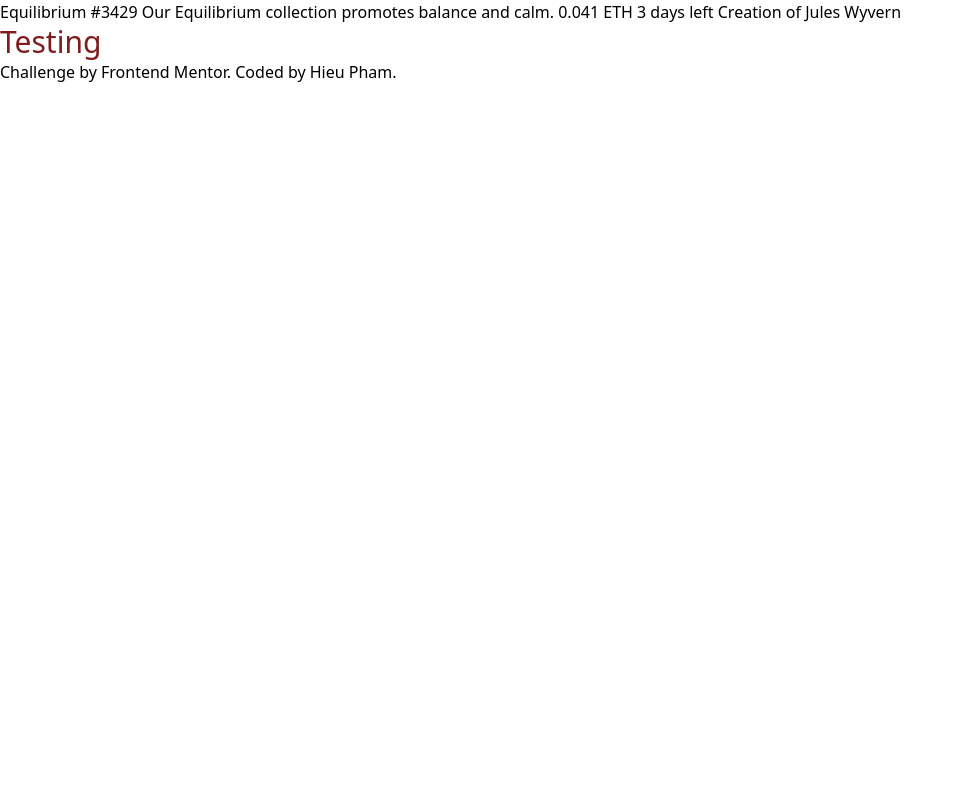
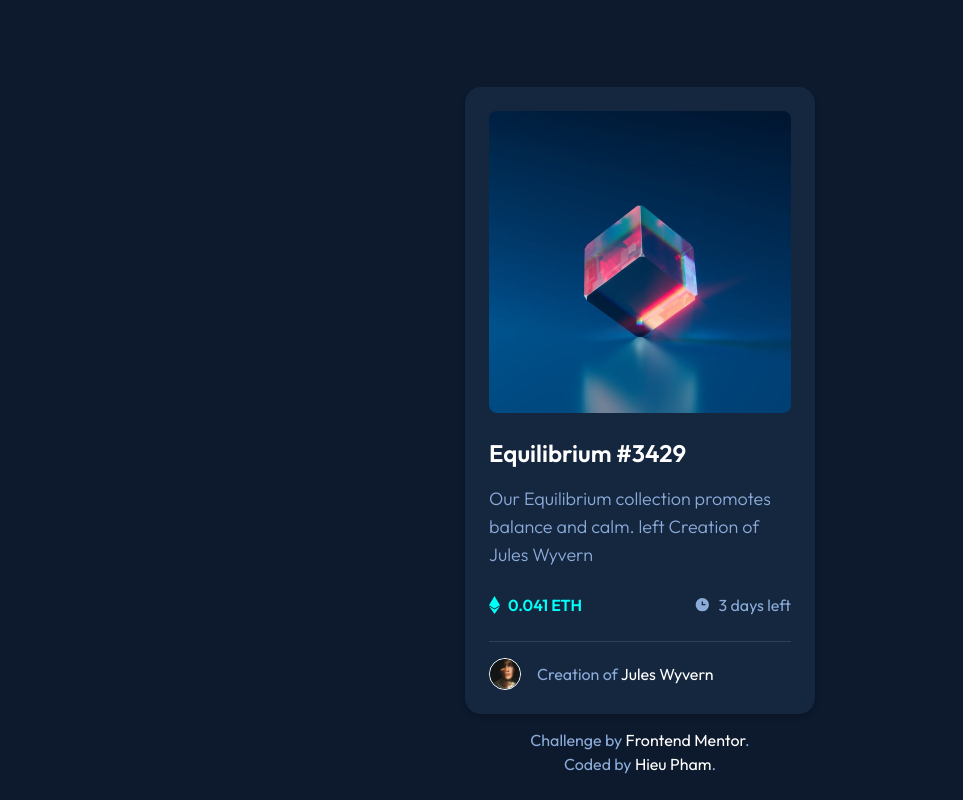
Before and after one commit to hieupm2096/nft-preview-card-component, a website: page src/index.html in a window 1280 px wide. Shown: the whole page, without its empty margins (0-963 px from the left). Drawn offline with Linux system fonts and the light colour scheme.

Commit message:
add: finish challenge

```diff
--- a/src/index.html
+++ b/src/index.html
@@ -9,21 +9,91 @@
       sizes="32x32"
       href="./images/favicon-32x32.png"
     />
+    <link rel="preconnect" href="https://fonts.googleapis.com" />
+    <link rel="preconnect" href="https://fonts.gstatic.com" crossorigin />
+    <link
+      href="https://fonts.googleapis.com/css2?family=Outfit:wght@300;400;600&display=swap"
+      rel="stylesheet"
+    />
     <link rel="stylesheet" href="../dist/style.css" />
 
     <title>Frontend Mentor | NFT preview card component</title>
   </head>
-  <body>
-    Equilibrium #3429 Our Equilibrium collection promotes balance and calm.
-    0.041 ETH 3 days left Creation of Jules Wyvern
+  <body class="bg-main-background relative font-Outfit">
+    <div class="h-screen flex">
+      <div
+        class="m-auto flex flex-col bg-card-background w-[350px] p-6 rounded-2xl shadow-md"
+      >
+        <!-- Image -->
+        <div class="relative cursor-pointer">
+          <div
+            class="absolute flex justify-center items-center inset-0 bg-cyan/50 opacity-0 hover:opacity-100 rounded-lg"
+          >
+            <img class="" src="../dist/images/icon-view.svg" alt="view" />
+          </div>
+          <img
+            class="rounded-lg"
+            src="../dist/images/image-equilibrium.jpg"
+            alt="equilibrium"
+          />
+        </div>
+        <!-- Title -->
+        <h1
+          class="text-2xl mt-6 text-white hover:text-cyan font-semibold cursor-pointer"
+        >
+          Equilibrium #3429
+        </h1>
+        <!-- Subtitle -->
+        <p class="text-lg mt-4 text-soft-blue font-light">
+          Our Equilibrium collection promotes balance and calm. left Creation of
+          Jules Wyvern
+        </p>
+        <!-- Price and time -->
+        <div class="flex mt-6 justify-between">
+          <div class="flex flex-1 items-center gap-2">
+            <img src="../dist/images/icon-ethereum.svg" alt="ethereum" />
+            <p class="text-md text-cyan font-semibold uppercase">0.041 ETH</p>
+          </div>
+          <div class="flex flex-1 items-center gap-2 justify-end">
+            <img src="../dist/images/icon-clock.svg" alt="ethereum" />
+            <p class="text-md text-soft-blue">3 days left</p>
+          </div>
+        </div>
 
-    <h1 class="text-3xl text-red-900">Testing</h1>
+        <hr class="border-line mt-6 mb-4" />
 
-    <div class="attribution">
-      Challenge by
-      <a href="https://www.frontendmentor.io?ref=challenge" target="_blank"
-        >Frontend Mentor</a
-      >. Coded by <a href="#">Hieu Pham</a>.
+        <!-- User -->
+        <div class="flex gap-x-4 items-center">
+          <img
+            class="w-[32px] h-[32px] border border-white rounded-full"
+            src="../dist/images/image-avatar.png"
+            alt="avatar"
+          />
+          <p class="text-soft-blue">
+            Creation of
+            <span class="text-white cursor-pointer hover:text-cyan"
+              >Jules Wyvern</span
+            >
+          </p>
+        </div>
+      </div>
+    </div>
+
+    <div
+      class="absolute w-screen mx-auto flex flex-col items-center justify-end bottom-6"
+    >
+      <p class="text-soft-blue text-center">
+        Challenge by
+        <a
+          class="text-white hover:text-cyan"
+          href="https://www.frontendmentor.io?ref=challenge"
+          target="_blank"
+          >Frontend Mentor</a
+        >.
+      </p>
+      <p class="text-soft-blue text-center">
+        Coded by <a class="text-white hover:text-cyan" href="#">Hieu Pham</a>.
+      </p>
     </div>
   </body>
 </html>
--- a/tailwind.config.js
+++ b/tailwind.config.js
@@ -1,7 +1,21 @@
 module.exports = {
   content: ["./src/**/*.{html,js}"],
   theme: {
-    extend: {},
+    extend: {
+      colors: {
+        "soft-blue": "#8BACD9",
+        cyan: "#00FFF8",
+        "main-background": "#0D192C",
+        "card-background": "#15263F",
+        line: "#2E405A",
+      },
+    },
+    container: {
+      center: true,
+    },
+    fontFamily: {
+      Outfit: ["Outfit", "sans-serif"],
+    },
   },
   plugins: [],
-}
+};
```
Also changed, not shown: dist/style.css.
